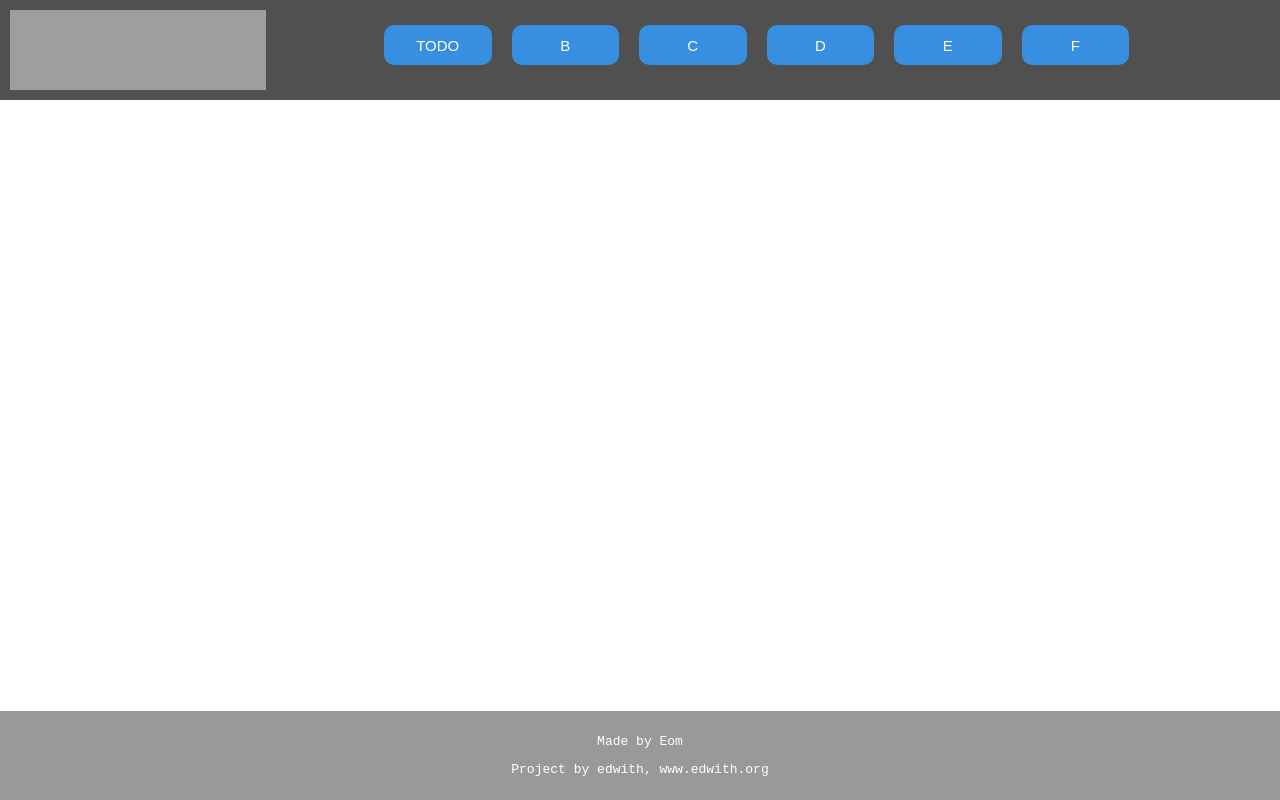
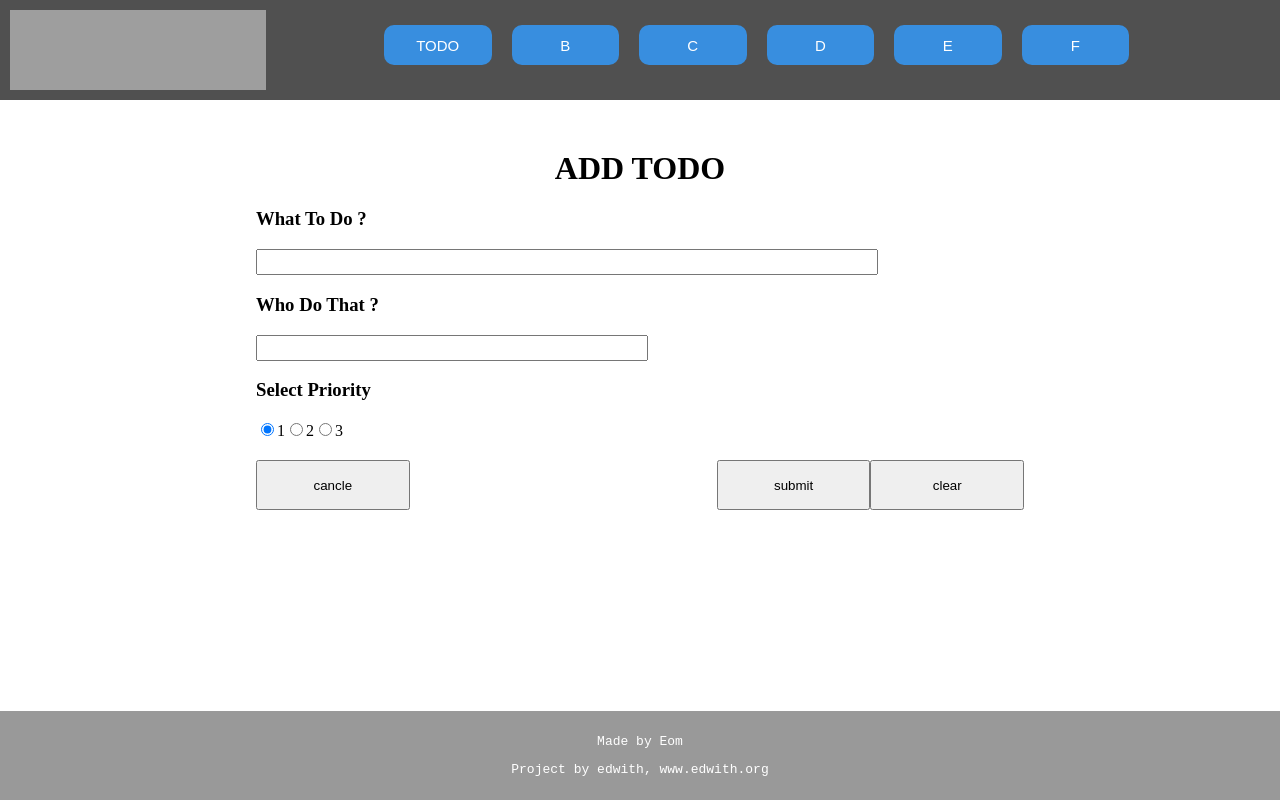
Before and after one commit to jayeom-fitz/x04-edwith-web, a React (Create React App) app: page /#/todo/write in a window 1280 px wide. Built offline with nearby package versions, Linux system fonts and the light colour scheme; grey boxes are pictures that could not be loaded.

Commit message:
#A-5 Todo Write Init

```diff
--- a/src/project-todo/routes/TodoList.js
+++ b/src/project-todo/routes/TodoList.js
@@ -3,6 +3,7 @@ import Header from "../../components/Header";
 import Footer from "../../components/Footer";
 import styled from "styled-components";
 import Todo from "../components/Todo"
+import { Link } from "react-router-dom";
 
 const Container = styled.div`
   top: 0;
@@ -51,7 +52,9 @@ function TodoList() {
       <Header />
       <Container>
         <ButtonBar>
-          <Button>ADD TODO</Button>
+          <Link to={`/todo/write`}>
+            <Button>ADD TODO</Button>
+          </Link>
         </ButtonBar>
 
         <List>
--- a/src/project-todo/routes/Write.js
+++ b/src/project-todo/routes/Write.js
@@ -1,12 +1,52 @@
 import React from "react";
 import Header from "../../components/Header";
 import Footer from "../../components/Footer";
+import styled from "styled-components";
+
+const Container = styled.div`
+  top: 0;
+  margin: 150px 20% 0px 20%;
+`;
+
+const MainTitle = styled.h1`
+  width: 100%;
+  text-align: center;
+`;
+
+const Title = styled.h3``;
+
+const Button = styled.button`
+  width: 20%;
+  height: 50px;
+  margin-top: 20px;
+`;
 
 function Todo() {
   return (
     <>
       <Header />
-      <div>Write</div>
+      <Container>
+        <MainTitle>ADD TODO</MainTitle>
+
+        <Title>What To Do ?</Title>
+        <input type="text" name="todo" style={{
+          width:'80%', height:'20px'}} maxLength="50" required />
+
+        <Title>Who Do That ?</Title>
+        <input type="text" name="who" style={{
+          width:'50%', height:'20px'}} maxLength="30" required />
+
+        <Title>Select Priority</Title>
+        <div>
+          <input type="radio" name="priority" value="1" checked="checked" />1
+          <input type="radio" name="priority" value="2" />2
+          <input type="radio" name="priority" value="3" />3
+        </div>
+
+        <Button style={{}}>cancle</Button>
+        <Button style={{float:'right'}}>clear</Button>
+        <Button style={{float:'right'}}>submit</Button>
+      </Container>
       <Footer />
     </>
   );
```
Also changed, not shown: src/fbase.js (added, +19 -0 lines), src/firebase.js (deleted, +0 -13 lines), 1 other file (tests, documents, lock files or other folders).
